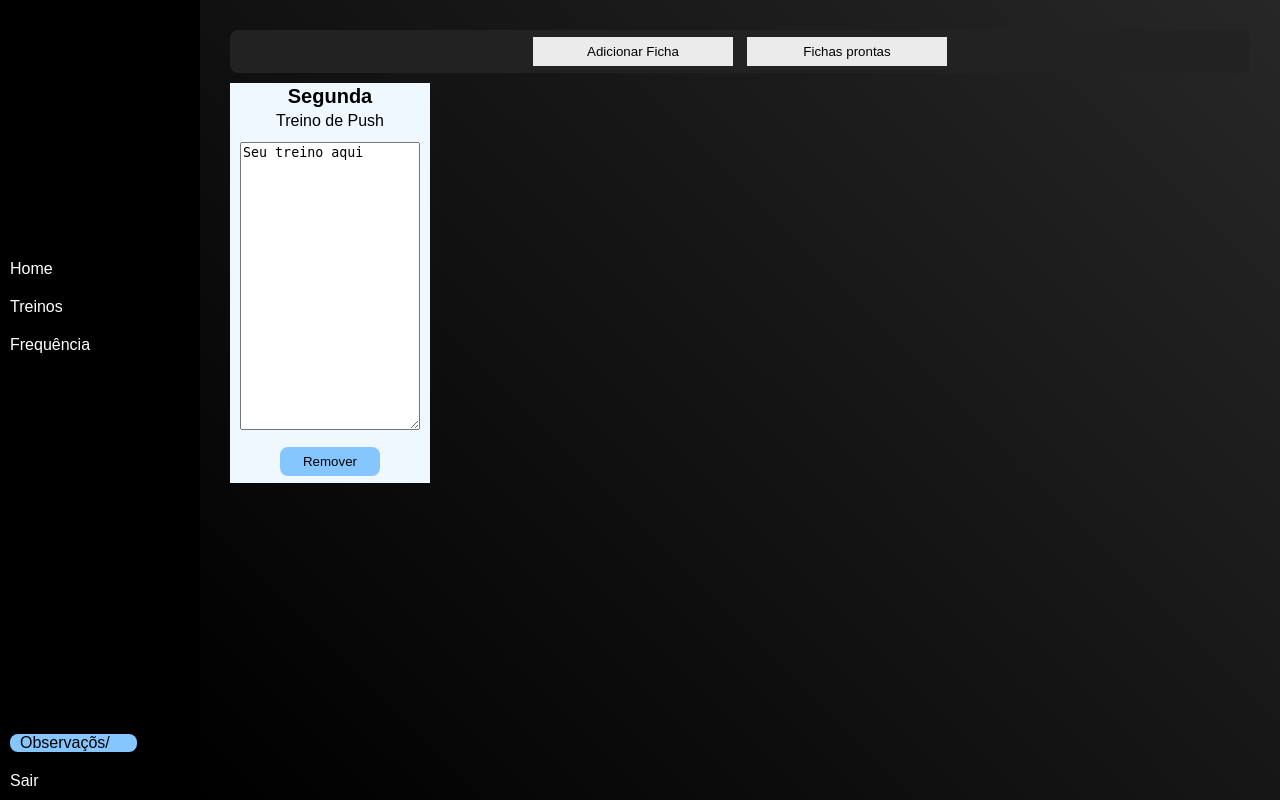
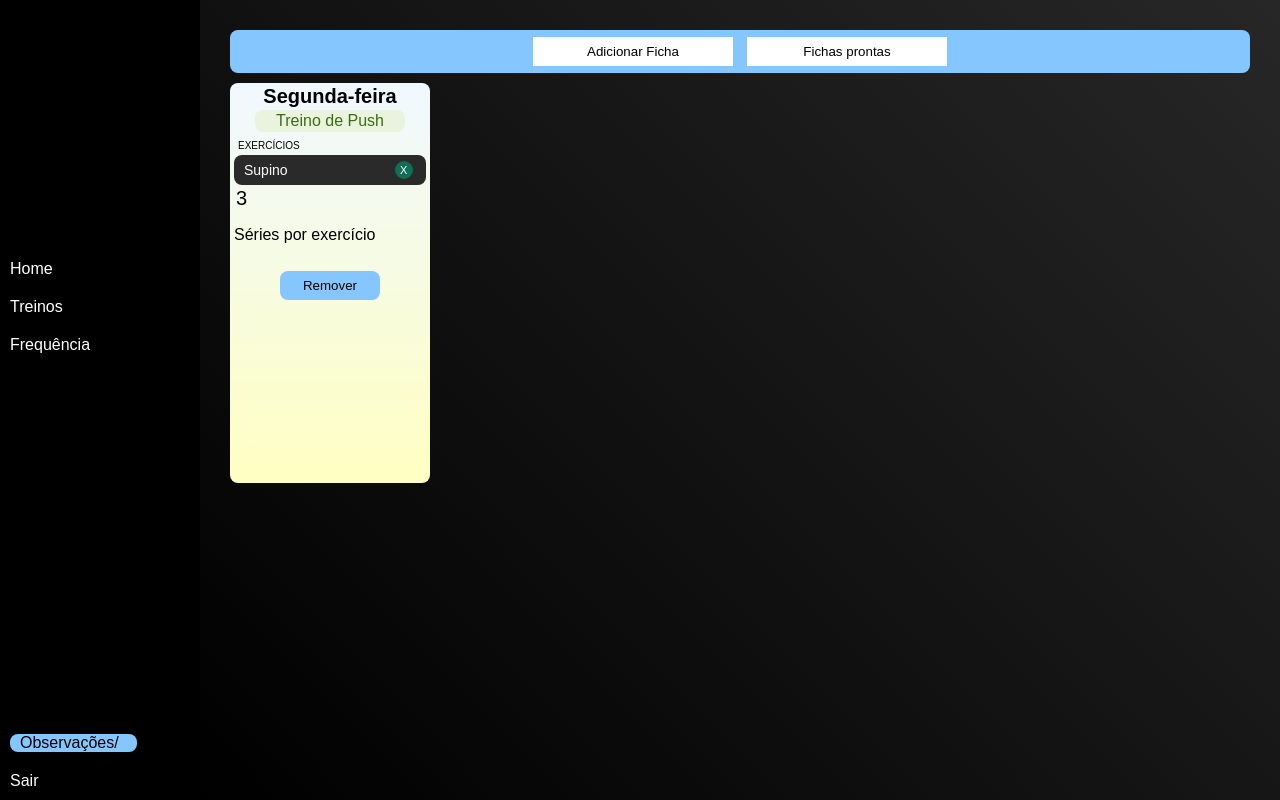
Before and after one commit to joaomelocomp/workout-map, a Flask app: page /treinos in a window 1280 px wide. Run offline with Flask 3, Linux system fonts and the light colour scheme.

Commit message:
melhorando design das fichas

```diff
--- a/static/sidebar.css
+++ b/static/sidebar.css
@@ -76,7 +76,9 @@ a {
 
     width: 200px;
     height: 400px;
-    background-color: aliceblue;
+
+    border-radius: 8px;
+    background: linear-gradient(180deg, aliceblue, rgb(255, 255, 194))
 }
 
 .fichas h1 {
@@ -95,15 +97,55 @@ a {
     margin: 2px;
 }
 
-.fichas textarea {
-    margin: 10px;
+#exe {
+    margin: 4px;
+    display: flex;
+    flex-direction: column;
+
+    justify-content: center;
+    align-content: center;
+}
+#exe h1 {
+    font-weight: lighter;
 }
 
-.fb {
-    margin: 10px;
-    padding: 10px;
+#exe #exe {
+    margin: 4px;
+    font-size: 10px;
+}
 
-    text-decoration: none;
+.exe_tags {
+    display: inline-flex;
+    align-items: center;
+    gap: 107px;
+
+    background: #2a2a2a;
+    padding: 6px 10px;
+    border-radius: 8px;
+}
+
+.exe_tags p {
+    margin: 0;
+    color: #fff;
+    font-size: 14px;
+}
+
+.exe_tags button {
+    border: none;
+    outline: none;
+    cursor: pointer;
+
+    background: #0F6E56;
+    color: #fff;
+    font-size: 11px;
+
+    width: 18px;
+    height: 18px;
+    border-radius: 50%;
+
+    display: flex;
+    align-items: center;
+    justify-content: center;
 }
 
 #container-fichas {
@@ -146,7 +188,7 @@ a {
 
     margin: 10px;
 
-    background-color: rgb(34, 34, 34);
+    background-color: #85c6ff;
     border-radius: 8px;
 }
 
@@ -158,7 +200,7 @@ a {
     outline: none;
 
     text-decoration: none;
-    background-color: #ebebeb;
+    background-color: #fff;
 
     width: 200px;
 
@@ -166,6 +208,20 @@ a {
     padding: 7px;
 
     transition: 0.5s;
+}
+
+#tipo {
+    display: flex;
+
+    align-self: center;
+    justify-content: center;
+
+    text-align: center;
+
+    width: 150px;
+
+    border-radius: 8px;
+    background: #EAF3DE; color: #3B6D11;
 }
 
 #modal-overlay {
--- a/templates/base.html
+++ b/templates/base.html
@@ -16,7 +16,7 @@
             </div>
 
             <div id="f">
-                <a href="{{url_for('sobre')}}">Observaçõs/</a>
+                <a href="{{url_for('sobre')}}">Observações/</a>
             </div>
             <a href="{{url_for('inicio')}}">Sair</a>
         </div>
--- a/templates/login-base.html
+++ b/templates/login-base.html
@@ -6,14 +6,14 @@
     <title>Login</title>
     <link rel="stylesheet" href="{{url_for('static', filename='login.css')}}">
 </head>
-<body>
+<body spellcheck="false">
     <div id="main">
         <div id="esquerdo">
             <h1>Seu progresso<br>começa aqui.</h1>
             <p class="fim">Workout Map - 2026</p>
         </div>
 
-        <div id="content">
+        <div id="content" spellcheck="false">
             {% block content %}{% endblock %}
         </div>
 </body>
--- a/templates/sobre.html
+++ b/templates/sobre.html
@@ -11,5 +11,6 @@
         <p style="color: aliceblue;">06/05/26 - Criar os botões para adição das fichas de treino</p>
         <p style="color: aliceblue;">06/05/26 (a noite) - tava animado fiz quase tudo</p>
         <p style="color: aliceblue;">06/05/26 (a noite) - ta complicado de mexer nessa sidebar</p>
+        <p style="color: aliceblue;">07/05/26 - ean</p>
     </div>
 {%endblock%}
--- a/templates/treinos.html
+++ b/templates/treinos.html
@@ -45,9 +45,23 @@
 
     <div id="container-fichas">
         <div class="fichas">
-            <h1 contenteditable="true">Segunda</h1>
-            <h2 contenteditable="true">Treino de Push</h2>
-            <textarea name="" id="" cols="4" rows="20">Seu treino aqui</textarea>
+            <h1 spellcheck="false" contenteditable="true">Segunda-feira</h1>
+            <div id="tipo">
+            <h2 spellcheck="false" contenteditable="true">Treino de Push</h2>
+            </div>
+            <div id="exe">
+                <p id="exe">EXERCÍCIOS</p>
+                <div class="exe_tags">
+                    <p>Supino</p>
+                    <button>X</button>
+                </div>
+                <div>
+                    <div>
+                        <h1 contenteditable="true">3</h1>
+                        <p>Séries por exercício</p>
+                    </div>
+                </div>
+            </div>
             <button class="delete">Remover</button>
         </div>
     </div>
```
